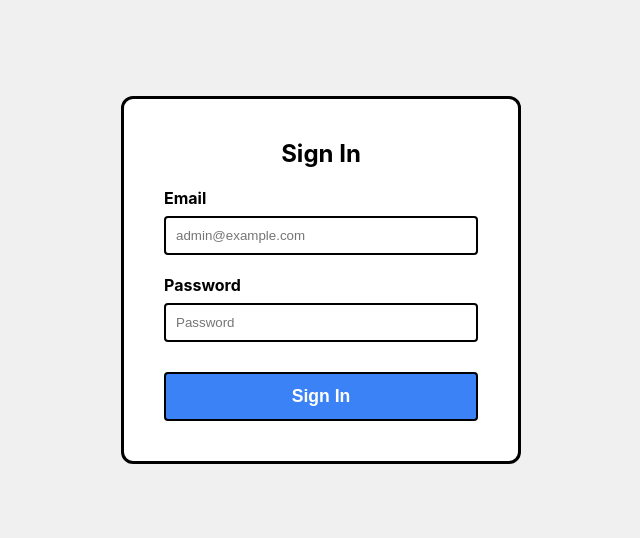
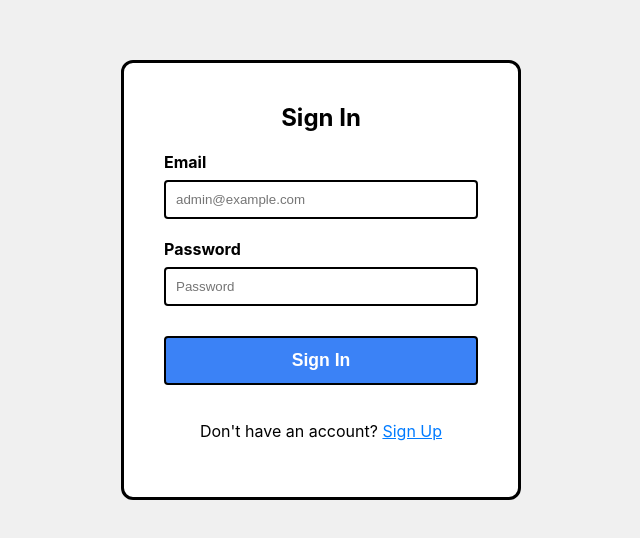
Before and after one commit to kevin29a/mach8-summit-team-juan, a React app in the folder frontend/: page /login in a window 1280 px wide. Shown: the part 120-658 px from the top of the page, without its empty margins (319-959 px from the left). Built offline with nearby package versions, Linux system fonts and the light colour scheme; no server answers; the HTML template or start-up script is replaced by a standard one.

Commit message:
register flow

```diff
--- a/frontend/src/pages/Login.jsx
+++ b/frontend/src/pages/Login.jsx
@@ -63,6 +63,9 @@ export default function Login() {
         <button type="submit" disabled={loginMutation.isPending} style={{ background: '#3b82f6', color: '#fff', fontSize: '1.1rem', padding: '12px', border: '2px solid #000', borderRadius: '4px', cursor: 'pointer', fontWeight: 'bold', marginTop: '10px' }}>
           {loginMutation.isPending ? 'Authenticating...' : 'Sign In'}
         </button>
+        <p style={{ marginTop: '1rem', textAlign: 'center' }}>
+          Don't have an account? <span style={{ color: '#007bff', cursor: 'pointer', textDecoration: 'underline' }} onClick={() => navigate('/register')}>Sign Up</span>
+        </p>
       </form>
     </div>
   );
--- a/frontend/src/pages/Register.jsx
+++ b/frontend/src/pages/Register.jsx
@@ -34,7 +34,7 @@ export default function Register() {
     },
     onSuccess: () => {
       queryClient.invalidateQueries({ queryKey: ['whoami'] });
-      navigate('/');
+      navigate('/login');
     }
   });
 
```
Also changed, not shown: 1 other file (tests, documents, lock files or other folders).
